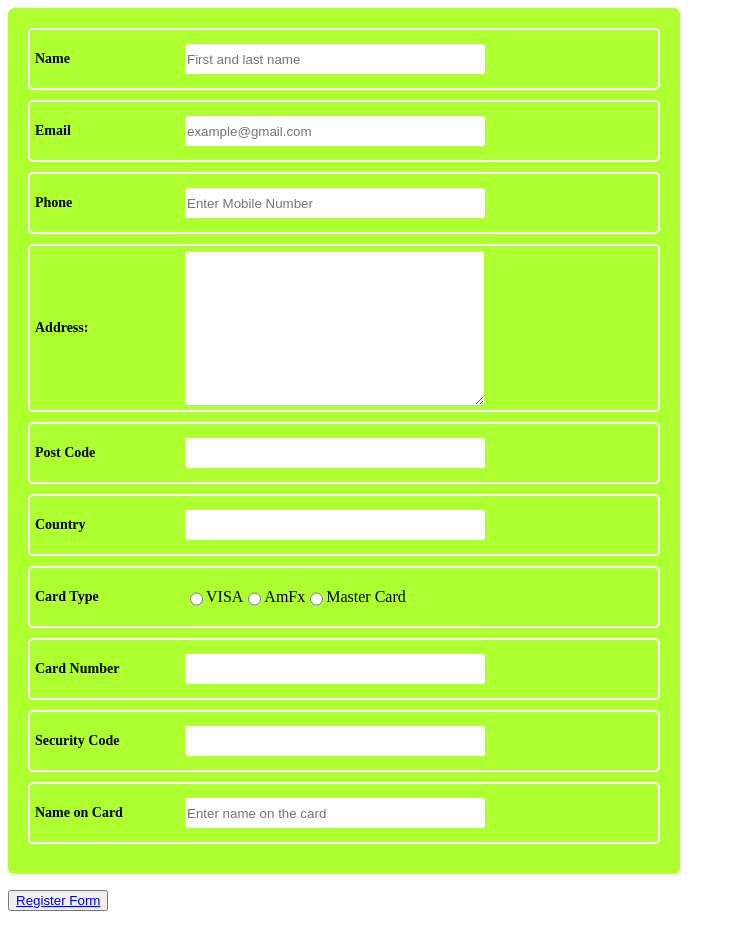
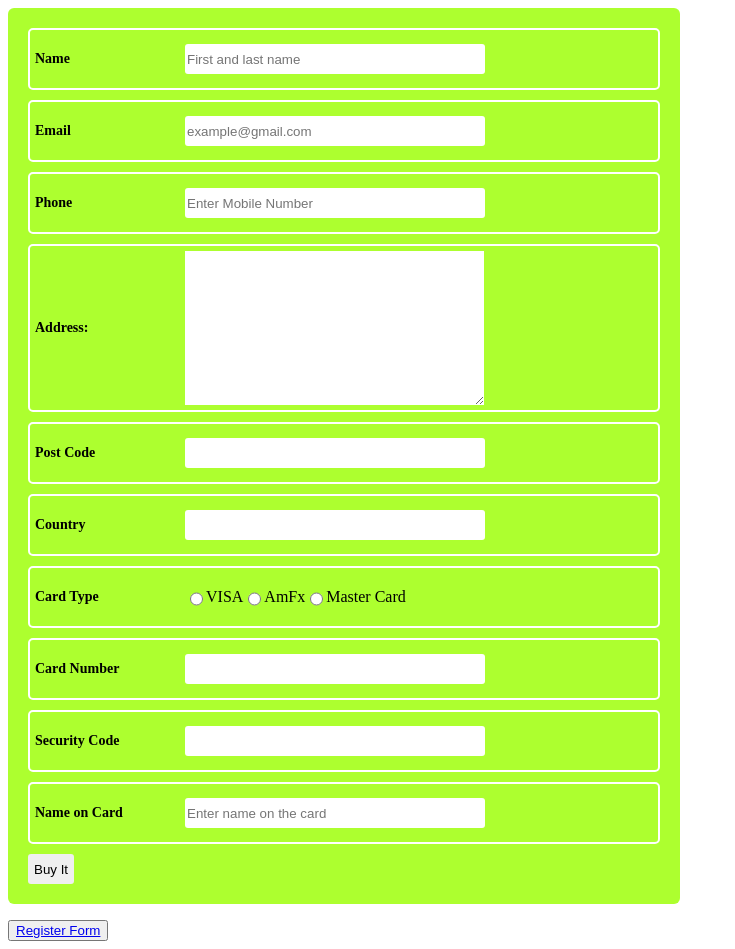
Before and after one commit to Jacksparrow734116/Day-10, a plain HTML site: page index.html in a window 1280 px wide. Shown: the whole page, without its empty margins (0-735 px from the left). Before the commit the page ends 919 px from the top, so only its background shows below. Drawn offline with Linux system fonts and the light colour scheme.

Commit message:
Update index.html

```diff
--- a/index.html
+++ b/index.html
@@ -86,6 +86,7 @@
     <p><label>Name on Card</label></p>
     <input type="text" placeholder="Enter name on the card">
 </div>
+            <input type="submit" value="Buy It">
         </form>
         <button><a href="register.html">Register Form</a></button>
     </body>
```
